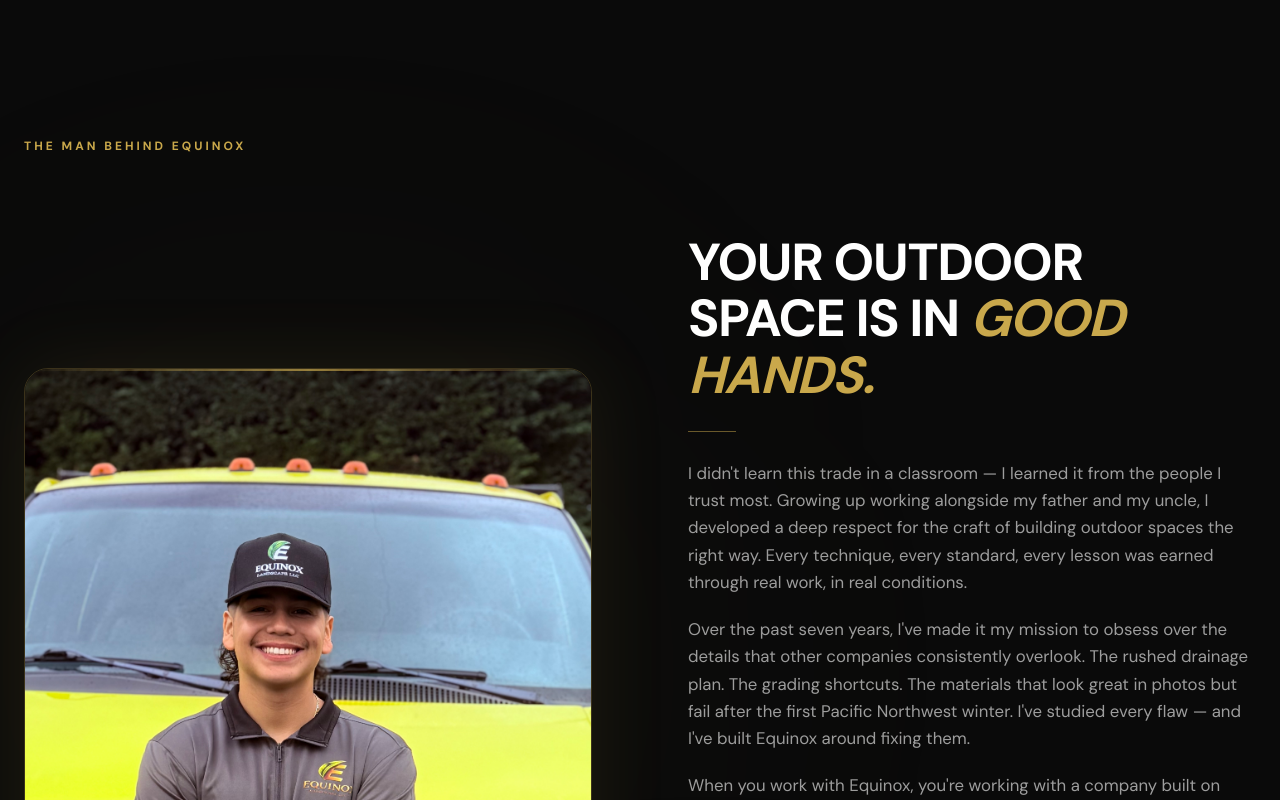
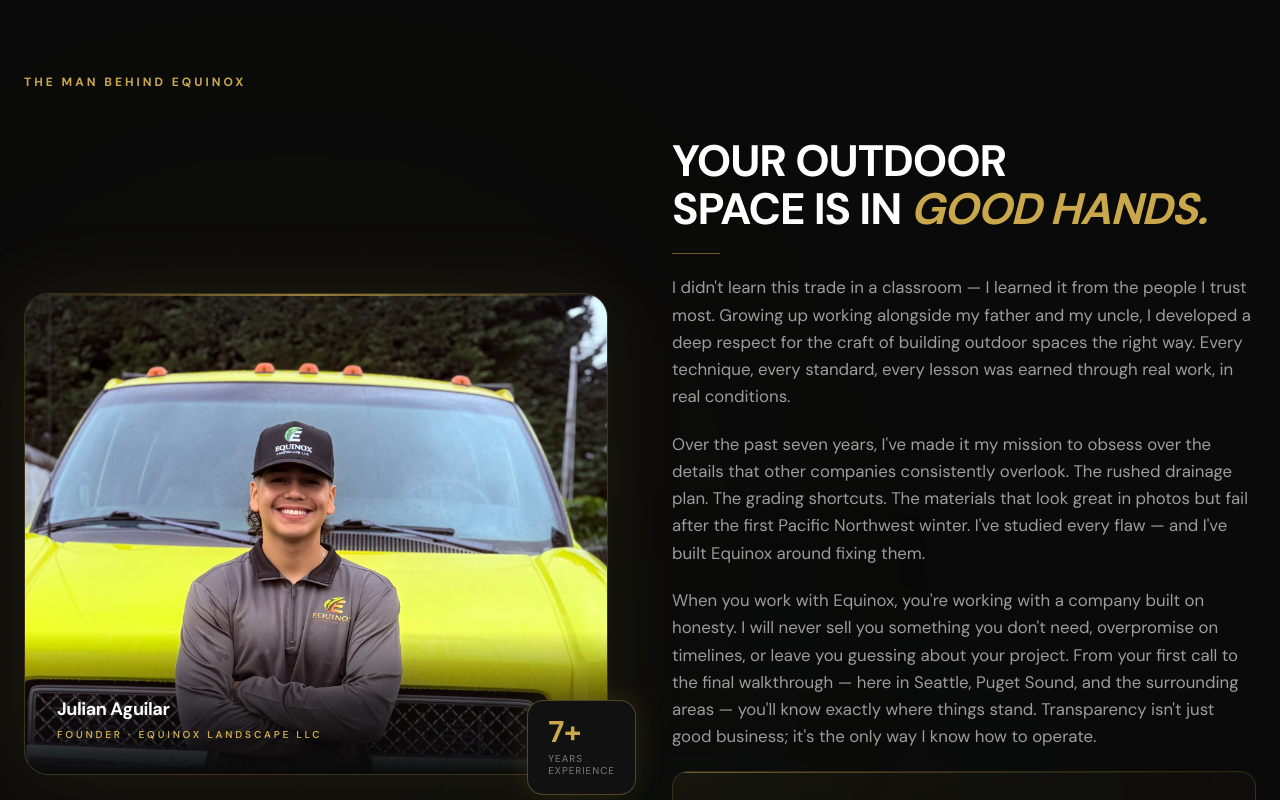
Before and after one commit to Julianthewebdesigner/Equinoxlandscapellc, a React (Vite) app: page / in a window 1280 px wide. Shown: the part 1080-1880 px from the top of the page. Built offline with nearby package versions, Linux system fonts and the light colour scheme.

Commit message:
Julians story

```diff
--- a/src/components/FounderStory.tsx
+++ b/src/components/FounderStory.tsx
@@ -16,7 +16,7 @@
     <section
       id="about"
       ref={sectionRef}
-      className="relative py-24 md:py-36 bg-brand-black overflow-hidden"
+      className="relative py-14 md:py-20 bg-brand-black overflow-hidden"
     >
       {/* Ambient glows */}
       <div className="absolute top-1/4 left-0 w-[600px] h-[600px] bg-brand-gold/5 blur-[180px] rounded-full pointer-events-none" />
@@ -29,13 +29,13 @@
           initial={{ opacity: 0, y: 16 }}
           animate={isInView ? { opacity: 1, y: 0 } : {}}
           transition={{ duration: 0.6, ease: [0.25, 0.46, 0.45, 0.94] }}
-          className="block text-brand-gold font-bold tracking-[0.25em] uppercase text-xs mb-16 md:mb-20"
+          className="block text-brand-gold font-bold tracking-[0.25em] uppercase text-xs mb-10 md:mb-12"
         >
           The Man Behind Equinox
         </motion.span>
 
         {/* Two-column layout */}
-        <div className="grid grid-cols-1 lg:grid-cols-2 gap-14 lg:gap-24 items-center">
+        <div className="grid grid-cols-1 lg:grid-cols-2 gap-10 lg:gap-16 items-center">
 
           {/* ── Left: Photo ── */}
           <motion.div
@@ -53,7 +53,7 @@
                 src="/images/Juliansequinoxpfp.jpeg"
                 alt="Julian Aguilar – Founder of Equinox Landscape LLC"
                 className="w-full object-cover object-center"
-                style={{ aspectRatio: "3 / 4", maxHeight: 620 }}
+                style={{ aspectRatio: "3 / 4", maxHeight: 480 }}
               />
 
               {/* Name overlay */}
@@ -70,7 +70,7 @@
               initial={{ opacity: 0, scale: 0.85 }}
               animate={isInView ? { opacity: 1, scale: 1 } : {}}
               transition={{ duration: 0.5, delay: 0.55 }}
-              className="absolute -bottom-5 -right-3 md:-right-7 bg-brand-charcoal border border-brand-gold/35 rounded-2xl px-5 py-4 shadow-[0_0_30px_rgba(201,168,76,0.14)]"
+              className="absolute -bottom-5 -right-3 md:-right-7 z-20 bg-brand-charcoal border border-brand-gold/35 rounded-2xl px-5 py-4 shadow-[0_0_30px_rgba(201,168,76,0.14)]"
             >
               <p className="text-brand-gold text-3xl font-black leading-none">7+</p>
               <p className="text-white/45 text-[10px] tracking-widest uppercase mt-1.5 leading-tight">
@@ -84,9 +84,9 @@
             initial={{ opacity: 0, x: 40 }}
             animate={isInView ? { opacity: 1, x: 0 } : {}}
             transition={{ duration: 0.85, ease: [0.25, 0.46, 0.45, 0.94], delay: 0.2 }}
-            className="flex flex-col gap-7"
+            className="flex flex-col gap-5"
           >
-            <h2 className="text-4xl md:text-5xl lg:text-[3.25rem] font-bold tracking-tight leading-[1.08]">
+            <h2 className="text-3xl md:text-4xl lg:text-[2.75rem] font-bold tracking-tight leading-[1.08]">
               YOUR OUTDOOR<br />
               SPACE IS IN{" "}
               <span className="text-brand-gold italic">GOOD HANDS.</span>
@@ -124,7 +124,7 @@
           initial={{ opacity: 0, y: 30 }}
           animate={isInView ? { opacity: 1, y: 0 } : {}}
           transition={{ duration: 0.7, ease: [0.25, 0.46, 0.45, 0.94], delay: 0.45 }}
-          className="mt-20 md:mt-28 grid grid-cols-2 md:grid-cols-4 gap-4"
+          className="mt-12 md:mt-16 grid grid-cols-2 md:grid-cols-4 gap-4"
         >
           {pillars.map((pillar, i) => (
             <motion.div
```
